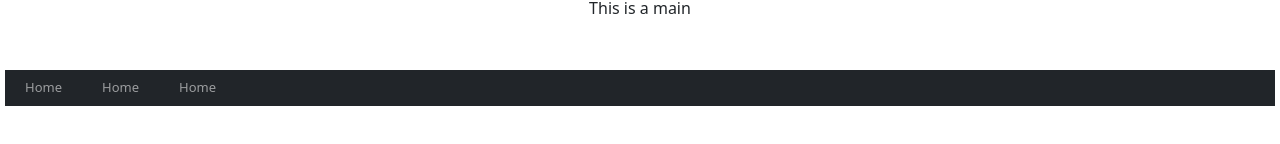
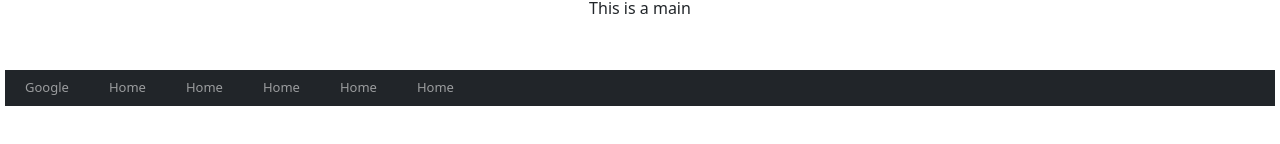
Before and after one commit to MysticalFire1315/SENG2021-frontend, a React (Vite) app in the folder vite-project/: page / in a window 1280 px wide. Shown: the part 200-344 px from the top of the page. Built offline with nearby package versions, Linux system fonts and the light colour scheme.

Commit message:
updated hrefs

```diff
--- a/vite-project/src/components/Footer/Footer.jsx
+++ b/vite-project/src/components/Footer/Footer.jsx
@@ -10,13 +10,22 @@ const Footer = () => {
                 <div class="collapse navbar-collapse" id="navbarNav">
                     <ul class="navbar-nav footer-items">
                         <li class="nav-item active">
-                            <a class="nav-link" href="#">Home</a>
+                            <a class="nav-link" href="https://www.google.com/">Google</a>
                         </li>
                         <li class="nav-item active">
-                            <a class="nav-link" href="#">Home</a>
+                            <a class="nav-link" href="/">Home</a>
                         </li>
                         <li class="nav-item active">
-                            <a class="nav-link" href="#">Home</a>
+                            <a class="nav-link" href="/">Home</a>
+                        </li>
+                        <li class="nav-item active">
+                            <a class="nav-link" href="/">Home</a>
+                        </li>
+                        <li class="nav-item active">
+                            <a class="nav-link" href="/">Home</a>
+                        </li>
+                        <li class="nav-item active">
+                            <a class="nav-link" href="/">Home</a>
                         </li>
                     </ul>
                 </div>
--- a/vite-project/src/components/NavbarElements.jsx
+++ b/vite-project/src/components/NavbarElements.jsx
@@ -10,17 +10,17 @@ const NavHeader = () => {
             <div class="collapse navbar-collapse" id="navbarNav">
                 <ul class="navbar-nav nav-items">
                     <li class="nav-item active">
-                        <a class="nav-link" href="#">Home <span class="sr-only"></span></a>
+                        <a class="nav-link" href="/">Home <span class="sr-only"></span></a>
                     </li>
                     <li class="nav-item dropdown">
-                        <a class="nav-link dropdown-toggle" href="#" id="navbarDropdown" role="button" data-bs-toggle="dropdown" aria-haspopup="true" aria-expanded="false">
+                        <a class="nav-link dropdown-toggle" href="/" id="navbarDropdown" role="button" data-bs-toggle="dropdown" aria-haspopup="true" aria-expanded="false">
                             Other Sites
                         </a>
                         <div class="dropdown-menu" aria-labelledby="navbarDropdown">
-                            <a class="dropdown-item" href="#">Render My Invoice</a>
-                            <a class="dropdown-item" href="#">Save My Invoice</a>
+                            <a class="dropdown-item" href="/">Render My Invoice</a>
+                            <a class="dropdown-item" href="/">Save My Invoice</a>
                             <div class="dropdown-divider"></div>
-                            <a class="dropdown-item" href="#">See Examples</a>
+                            <a class="dropdown-item" href="/">See Examples</a>
                         </div>
                     </li>
                     <li class="nav-item">
```
